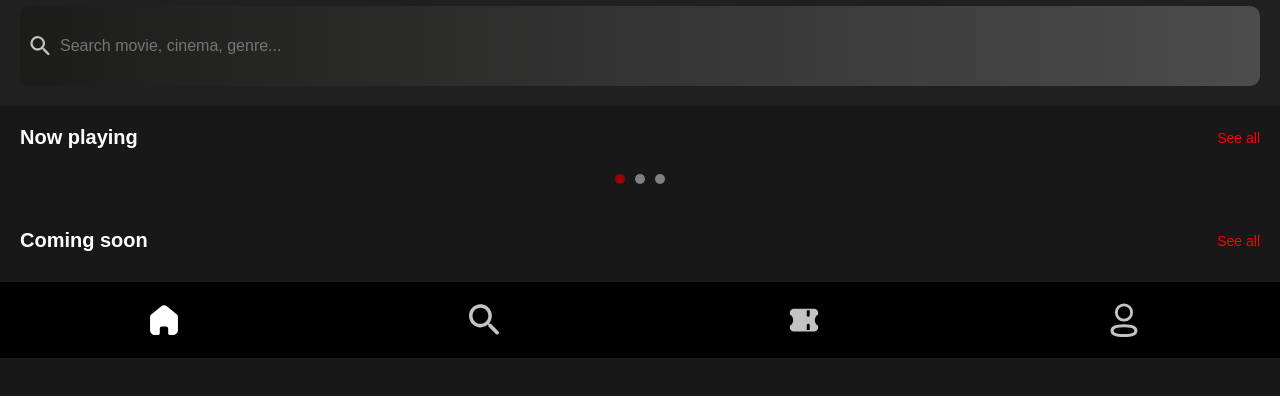
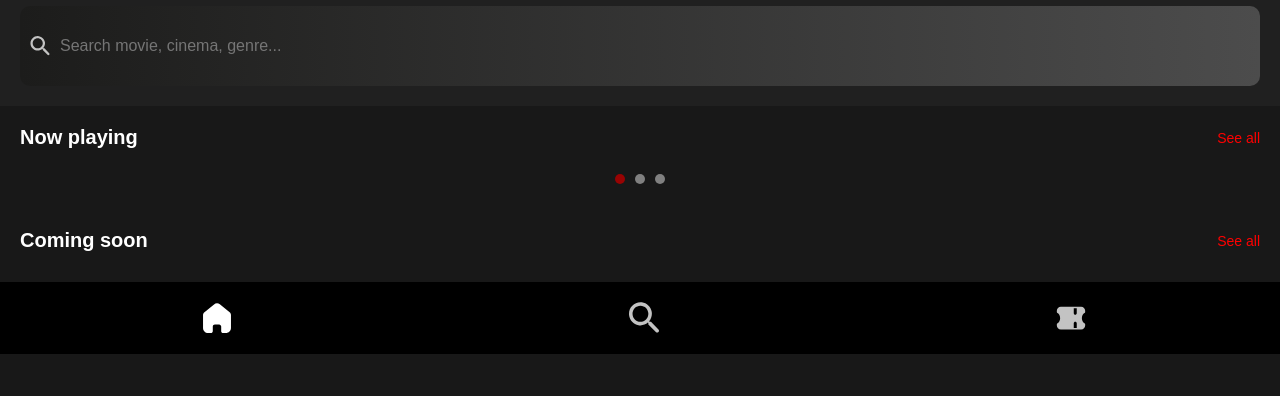
Before and after one commit to WilliamSepulveda/cineCampus, a website: page src/views/home_cine.html in a window 1280 px wide. Shown: the part 82-478 px from the top of the page. Drawn offline with Linux system fonts and the light colour scheme; no server answers.

Commit message:
chore :lipstick: se crea redireccion de login al create account y se elimina user de footer

```diff
--- a/src/views/home_cine.html
+++ b/src/views/home_cine.html
@@ -68,11 +68,6 @@
                     <img src="../storage/img/Icon (5).svg" alt="Tickets">
                 </a>
             </div>
-            <div class="footer-item">
-                <a href="#" class="footer-link">
-                    <img src="../storage/img/Profile (1).svg" alt="Profile">
-                </a>
-            </div>
         </nav>
     </footer>
 </body>
```
Also changed, not shown: src/views/log_in.html (+2 -0 lines).
